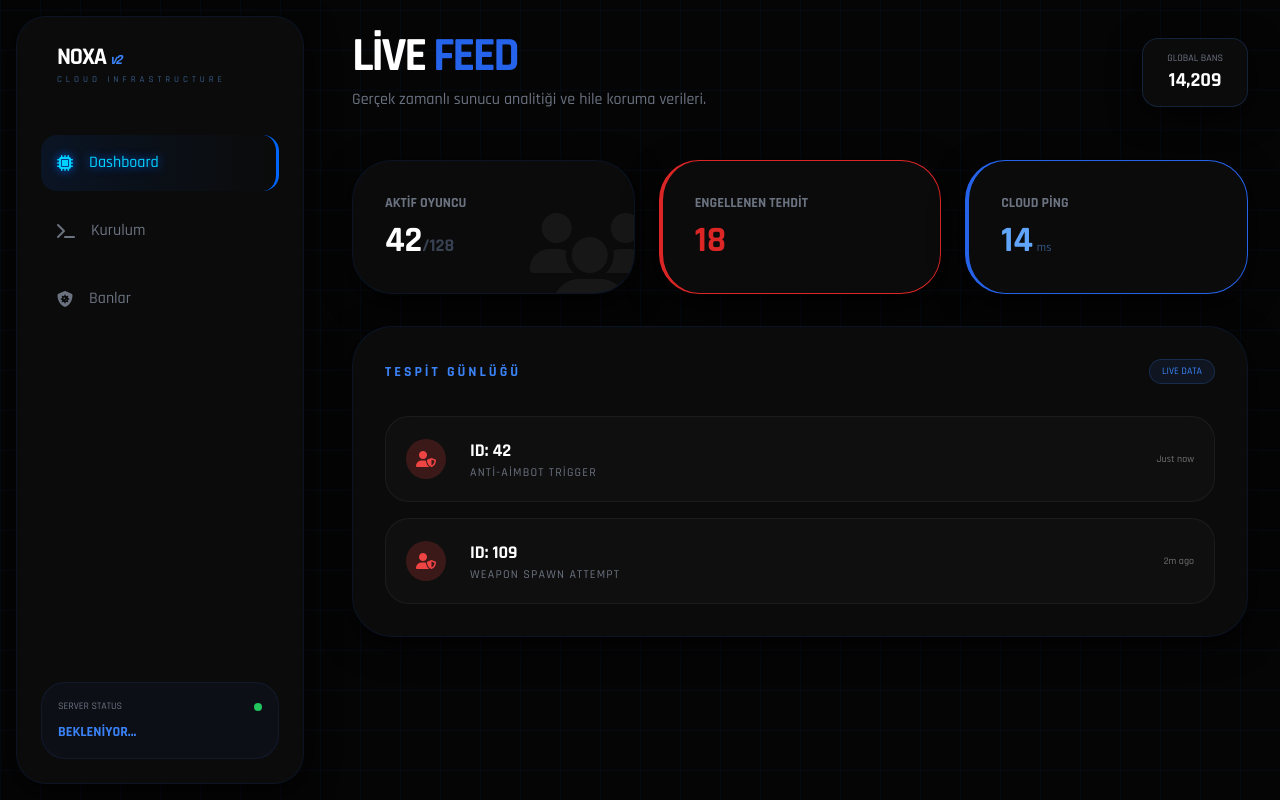
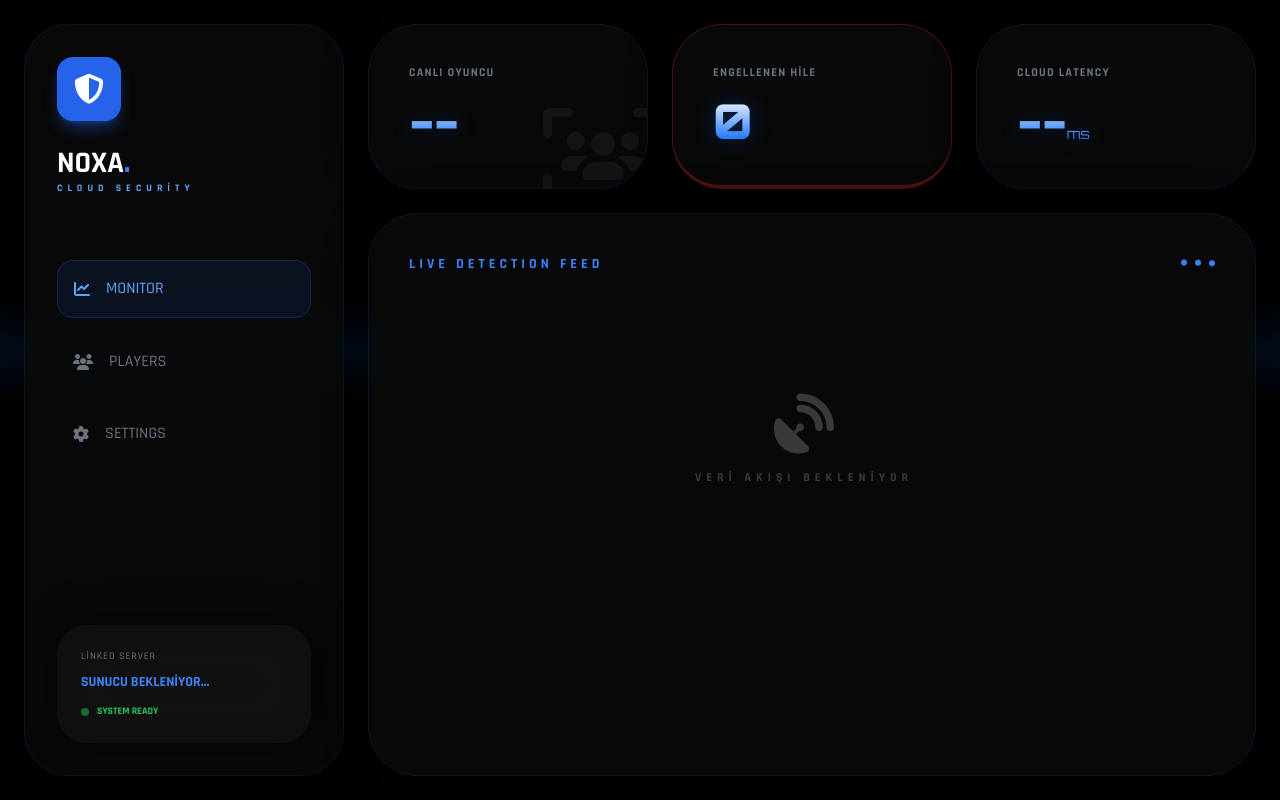
Before and after one commit to Metlofy/noxa-auth, a plain HTML site: page index.html in a window 1280 px wide. Drawn offline with nearby package versions, Linux system fonts and the light colour scheme.

Commit message:
Update index.html

```diff
--- a/index.html
+++ b/index.html
@@ -2,158 +2,124 @@
 <html lang="tr">
 <head>
     <meta charset="UTF-8">
-    <title>Noxa Cloud | Next-Gen Protection</title>
+    <title>Noxa Cloud | Live Intelligence</title>
     <script src="https://cdn.tailwindcss.com"></script>
     <link rel="stylesheet" href="https://cdnjs.cloudflare.com/ajax/libs/font-awesome/6.4.0/css/all.min.css">
     <style>
         @import url('https://fonts.googleapis.com/css2?family=Orbitron:wght@400;900&family=Rajdhani:wght@300;500;700&display=swap');
-
-        :root { --safir: #0066ff; --neon: #00d2ff; --dark: #050505; --card: rgba(15, 15, 15, 0.7); }
+        :root { --safir: #0066ff; --neon: #00d2ff; --dark: #020202; }
 
         body { background: var(--dark); color: white; font-family: 'Rajdhani', sans-serif; overflow: hidden; }
 
-        /* Animasyonlu Arka Plan */
-        .bg-grid {
-            background-image: linear-gradient(to right, rgba(0, 102, 255, 0.05) 1px, transparent 1px),
-                              linear-gradient(to bottom, rgba(0, 102, 255, 0.05) 1px, transparent 1px);
-            background-size: 40px 40px;
-            animation: gridMove 20s linear infinite;
-        }
+        /* Hareketli Parçacık Arka Planı Efekti */
+        .scanline { width: 100%; height: 100px; background: linear-gradient(0deg, rgba(0, 102, 255, 0) 0%, rgba(0, 102, 255, 0.1) 50%, rgba(0, 102, 255, 0) 100%); position: absolute; bottom: 100%; animation: scan 4s linear infinite; z-index: 1; pointer-events: none; }
+        @keyframes scan { from { bottom: 100%; } to { bottom: -100%; } }
 
-        @keyframes gridMove { from { background-position: 0 0; } to { background-position: 0 40px; } }
+        .glass { background: rgba(10, 10, 10, 0.8); backdrop-filter: blur(25px); border: 1px solid rgba(0, 102, 255, 0.15); box-shadow: 0 0 40px rgba(0,0,0,0.5); transition: all 0.4s cubic-bezier(0.4, 0, 0.2, 1); }
+        .glass:hover { border-color: var(--safir); transform: translateY(-5px); box-shadow: 0 10px 50px rgba(0, 102, 255, 0.1); }
 
-        .glass { background: var(--card); backdrop-filter: blur(20px); border: 1px solid rgba(0, 102, 255, 0.1); box-shadow: 0 8px 32px 0 rgba(0, 0, 0, 0.8); }
+        .stat-value { font-family: 'Orbitron', sans-serif; font-weight: 900; background: linear-gradient(180deg, #fff 0%, #0066ff 100%); -webkit-background-clip: text; -webkit-text-fill-color: transparent; filter: drop-shadow(0 0 10px rgba(0, 102, 255, 0.3)); }
 
-        .neon-border { position: relative; overflow: hidden; }
-        .neon-border::after {
-            content: ''; position: absolute; top: -50%; left: -50%; width: 200%; height: 200%;
-            background: conic-gradient(transparent, var(--safir), transparent 30%);
-            animation: rotate 4s linear infinite;
-        }
-
-        @keyframes rotate { 100% { transform: rotate(360deg); } }
-
-        .inner-content { position: relative; z-index: 1; background: var(--dark); margin: 1px; height: calc(100% - 2px); border-radius: inherit; }
-
-        .tab-active { color: var(--neon); text-shadow: 0 0 10px var(--safir); border-right: 3px solid var(--safir); background: linear-gradient(90deg, rgba(0, 102, 255, 0.1) 0%, transparent 100%); }
-
-        .pulse-red { animation: pulseRed 2s infinite; }
-        @keyframes pulseRed { 0% { box-shadow: 0 0 0 0 rgba(220, 38, 38, 0.4); } 70% { box-shadow: 0 0 0 10px rgba(220, 38, 38, 0); } 100% { box-shadow: 0 0 0 0 rgba(220, 38, 38, 0); } }
+        /* Tespit Akışı Animasyonu */
+        .log-entry { animation: slideIn 0.5s ease-out forwards; border-left: 2px solid transparent; }
+        .log-entry:hover { border-left-color: var(--safir); background: linear-gradient(90deg, rgba(0, 102, 255, 0.05) 0%, transparent 100%); }
+        @keyframes slideIn { from { opacity: 0; transform: translateX(-20px); } to { opacity: 1; transform: translateX(0); } }
     </style>
 </head>
-<body class="h-screen flex bg-grid">
+<body class="h-screen flex items-center justify-center p-6 relative">
+    <div class="scanline"></div>
 
-    <aside class="w-72 glass m-4 rounded-[30px] flex flex-col p-6 z-10">
-        <div class="mb-12 px-4">
-            <h1 class="font-orbitron text-2xl font-black tracking-tighter text-white">NOXA <span class="text-blue-500 italic text-sm">v2</span></h1>
-            <p class="text-[9px] text-blue-400 tracking-[4px] uppercase opacity-50">Cloud Infrastructure</p>
+    <div class="w-full h-full max-w-[1600px] flex gap-6 z-10">
+
+        <aside class="w-80 glass rounded-[45px] p-8 flex flex-col">
+            <div class="mb-16">
+                <div class="w-16 h-16 bg-blue-600 rounded-2xl flex items-center justify-center mb-6 shadow-lg shadow-blue-600/40">
+                    <i class="fas fa-shield-halved text-3xl"></i>
+                </div>
+                <h1 class="font-orbitron text-3xl font-black">NOXA<span class="text-blue-500">.</span></h1>
+                <p class="text-[10px] text-blue-400 tracking-[5px] uppercase font-bold">Cloud Security</p>
             </div>
 
-        <nav class="flex-1 space-y-3">
-            <button onclick="tab('dash')" class="w-full flex items-center p-4 rounded-2xl transition-all duration-300 tab-active" id="t-dash"><i class="fas fa-microchip mr-4"></i> Dashboard</button>
-            <button onclick="tab('setup')" class="w-full flex items-center p-4 rounded-2xl transition-all duration-300 text-gray-500 hover:text-white" id="t-setup"><i class="fas fa-terminal mr-4"></i> Kurulum</button>
-            <button onclick="tab('bans')" class="w-full flex items-center p-4 rounded-2xl transition-all duration-300 text-gray-500 hover:text-white" id="t-bans"><i class="fas fa-shield-virus mr-4"></i> Banlar</button>
+            <nav class="space-y-4 flex-1">
+                <a href="#" class="flex items-center p-4 rounded-2xl bg-blue-600/10 text-blue-400 border border-blue-500/20"><i class="fas fa-chart-line mr-4"></i> MONITOR</a>
+                <a href="#" class="flex items-center p-4 rounded-2xl text-gray-500 hover:text-white transition-all"><i class="fas fa-users mr-4"></i> PLAYERS</a>
+                <a href="#" class="flex items-center p-4 rounded-2xl text-gray-500 hover:text-white transition-all"><i class="fas fa-cog mr-4"></i> SETTINGS</a>
             </nav>
 
-        <div class="mt-auto p-4 rounded-3xl bg-blue-600/5 border border-blue-500/10">
-            <div class="flex items-center justify-between mb-2">
-                <span class="text-[10px] text-gray-500 uppercase">Server Status</span>
-                <span class="w-2 h-2 bg-green-500 rounded-full animate-ping"></span>
+            <div class="mt-auto glass p-6 rounded-[30px] border-none bg-white/[0.03]">
+                <p class="text-[10px] text-gray-500 mb-2 uppercase tracking-widest">Linked Server</p>
+                <p id="serverName" class="font-bold text-sm text-blue-500">SUNUCU BEKLENİYOR...</p>
+                <div class="flex items-center mt-3 text-[10px] text-green-500 font-bold uppercase">
+                    <span class="w-2 h-2 bg-green-500 rounded-full mr-2 animate-pulse"></span> SYSTEM READY
                 </div>
-            <p id="serverDisplay" class="font-orbitron text-sm font-bold text-blue-500">BEKLENİYOR...</p>
             </div>
         </aside>
 
-    <main class="flex-1 p-8 overflow-y-auto z-10">
-        <header class="flex justify-between items-center mb-12">
-            <div>
-                <h2 class="text-5xl font-black font-orbitron uppercase tracking-tighter" id="pageTitle">Live <span class="text-blue-600">Feed</span></h2>
-                <p class="text-gray-500 mt-2 font-medium">Gerçek zamanlı sunucu analitiği ve hile koruma verileri.</p>
+        <main class="flex-1 flex flex-col gap-6">
+
+            <div class="grid grid-cols-3 gap-6">
+                <div class="glass p-10 rounded-[50px] relative overflow-hidden">
+                    <p class="text-xs text-gray-500 font-bold uppercase mb-4 tracking-widest">Canlı Oyuncu</p>
+                    <p id="playerCount" class="stat-value text-5xl">--</p>
+                    <i class="fas fa-users-viewfinder absolute -right-4 -bottom-4 text-8xl opacity-5"></i>
                 </div>
-            <div class="flex gap-4">
-                <div class="glass px-6 py-3 rounded-2xl border-blue-500/20 text-center">
-                    <p class="text-[10px] text-gray-500 uppercase">Global Bans</p>
-                    <p class="font-orbitron text-xl font-bold">14,209</p>
+                <div class="glass p-10 rounded-[50px] border-b-4 border-red-600/30">
+                    <p class="text-xs text-gray-500 font-bold uppercase mb-4 tracking-widest">Engellenen Hile</p>
+                    <p id="banCount" class="stat-value text-5xl">0</p>
                 </div>
-            </div>
-        </header>
-
-        <div id="view-dash" class="space-y-8 animate-fade-in">
-            <div class="grid grid-cols-3 gap-6">
-                <div class="glass p-8 rounded-[40px] relative overflow-hidden group">
-                    <i class="fas fa-users text-8xl absolute -right-4 -bottom-4 opacity-5 group-hover:scale-110 transition-transform"></i>
-                    <p class="text-gray-500 text-sm font-bold uppercase mb-2">Aktif Oyuncu</p>
-                    <p class="text-4xl font-black font-orbitron">42<span class="text-gray-700 text-lg">/128</span></p>
-                </div>
-                <div class="glass p-8 rounded-[40px] border-l-4 border-red-600">
-                    <p class="text-gray-500 text-sm font-bold uppercase mb-2">Engellenen Tehdit</p>
-                    <p class="text-4xl font-black font-orbitron text-red-600">18</p>
-                </div>
-                <div class="glass p-8 rounded-[40px] border-l-4 border-blue-600">
-                    <p class="text-gray-500 text-sm font-bold uppercase mb-2">Cloud Ping</p>
-                    <p class="text-4xl font-black font-orbitron text-blue-400">14<span class="text-xs ml-1 font-normal opacity-50">ms</span></p>
+                <div class="glass p-10 rounded-[50px]">
+                    <p class="text-xs text-gray-500 font-bold uppercase mb-4 tracking-widest">Cloud Latency</p>
+                    <p id="pingTime" class="stat-value text-5xl">--<span class="text-sm font-normal">ms</span></p>
                 </div>
             </div>
 
-            <div class="glass rounded-[40px] p-8">
-                <div class="flex justify-between items-center mb-8">
-                    <h3 class="font-orbitron text-sm font-bold text-blue-500 tracking-[3px] uppercase">Tespit Günlüğü</h3>
-                    <span class="text-[10px] bg-blue-500/10 text-blue-500 px-3 py-1 rounded-full border border-blue-500/20">LIVE DATA</span>
-                </div>
-                <div class="space-y-4" id="logContainer">
-                    </div>
+            <div class="glass flex-1 rounded-[50px] p-10 flex flex-col">
+                <div class="flex justify-between items-center mb-10">
+                    <h3 class="font-orbitron font-bold text-sm text-blue-500 tracking-[4px]">LIVE DETECTION FEED</h3>
+                    <div class="flex gap-2">
+                        <span class="w-1.5 h-1.5 bg-blue-500 rounded-full animate-bounce"></span>
+                        <span class="w-1.5 h-1.5 bg-blue-500 rounded-full animate-bounce [animation-delay:0.2s]"></span>
+                        <span class="w-1.5 h-1.5 bg-blue-500 rounded-full animate-bounce [animation-delay:0.4s]"></span>
                     </div>
                 </div>
 
-        <div id="view-setup" class="hidden animate-fade-in flex flex-col items-center justify-center h-[70vh]">
-            <div class="max-w-xl w-full text-center">
-                <div class="mb-8 inline-block p-8 rounded-full bg-blue-600/10 border border-blue-500/20 pulse-red">
-                    <i class="fas fa-cloud-arrow-down text-5xl text-blue-500"></i>
-                </div>
-                <h3 class="text-3xl font-orbitron font-black mb-4">SUNUCUNU BAĞLA</h3>
-                <p class="text-gray-500 mb-10">Lisans doğrulandı. Şimdi aşağıdaki butondan scripti indir ve sunucuna kurarak paneli aktif et.</p>
-
-                <div class="flex gap-4">
-                    <button onclick="alert('Indiriliyor...')" class="flex-1 bg-blue-600 hover:bg-blue-700 p-5 rounded-3xl font-bold transition-all transform hover:scale-105">
-                        <i class="fas fa-download mr-2"></i> NOXA_AC.ZIP
-                    </button>
-                    <button class="glass px-8 rounded-3xl hover:bg-white/5 transition-all">
-                        <i class="fas fa-book mr-2"></i> REHBER
-                    </button>
+                <div id="logStream" class="flex-1 overflow-y-auto space-y-4 pr-4">
+                    <div class="text-center py-20 opacity-20">
+                        <i class="fas fa-satellite-dish text-6xl mb-4"></i>
+                        <p class="text-xs font-bold tracking-[5px]">VERİ AKIŞI BEKLENİYOR</p>
                     </div>
                 </div>
             </div>
         </main>
+    </div>
 
     <script>
-        function tab(name) {
-            document.querySelectorAll('[id^="view-"]').forEach(v => v.classList.add('hidden'));
-            document.getElementById('view-' + name).classList.remove('hidden');
+        // GERÇEK VERİ BAĞLANTISI (Örnek Fonksiyon)
+        function updateDashboard(data) {
+            document.getElementById('serverName').innerText = data.serverName.toUpperCase();
+            document.getElementById('playerCount').innerText = data.players;
+            document.getElementById('banCount').innerText = data.totalBans;
+            document.getElementById('pingTime').innerText = data.ping;
 
-            document.querySelectorAll('.tab-btn').forEach(b => b.classList.remove('tab-active', 'text-white'));
-            document.getElementById('t-' + name).classList.add('tab-active');
-        }
-
-        // Simüle Log Akışı
-        const logs = [
-            { user: "ID: 42", reason: "Anti-Aimbot Trigger", time: "Just now" },
-            { user: "ID: 109", reason: "Weapon Spawn Attempt", time: "2m ago" }
-        ];
-
-        document.getElementById('logContainer').innerHTML = logs.map(l => `
-            <div class="flex items-center justify-between p-5 bg-white/[0.02] rounded-3xl border border-white/5 hover:border-blue-500/30 transition-all cursor-pointer group">
-                <div class="flex items-center">
-                    <div class="w-10 h-10 rounded-full bg-red-500/20 flex items-center justify-center mr-6">
-                        <i class="fas fa-user-shield text-red-500"></i>
+            if (data.newDetection) {
+                const log = `
+                    <div class="log-entry flex items-center justify-between p-6 bg-white/[0.02] rounded-[25px] border border-white/5">
+                        <div class="flex items-center gap-6">
+                            <div class="w-12 h-12 rounded-2xl bg-red-600/10 flex items-center justify-center text-red-500 border border-red-600/20">
+                                <i class="fas fa-shield-virus"></i>
                             </div>
                             <div>
-                        <p class="font-bold text-lg group-hover:text-blue-400 transition-colors">${l.user}</p>
-                        <p class="text-xs text-gray-500 uppercase tracking-widest">${l.reason}</p>
+                                <p class="font-bold text-lg">${data.newDetection.user}</p>
+                                <p class="text-[10px] text-gray-500 uppercase font-black tracking-widest">${data.newDetection.reason}</p>
                             </div>
                         </div>
-                <span class="text-[10px] font-orbitron opacity-40">${l.time}</span>
+                        <button class="bg-blue-600/10 text-blue-500 px-6 py-2 rounded-xl text-xs font-bold border border-blue-500/20 hover:bg-blue-600 hover:text-white transition-all">DETAY</button>
                     </div>
-        `).join('');
+                `;
+                const stream = document.getElementById('logStream');
+                stream.innerHTML = log + stream.innerHTML;
+            }
+        }
     </script>
 </body>
 </html>
```
Lines whose indentation alone changed are shown as unchanged.
